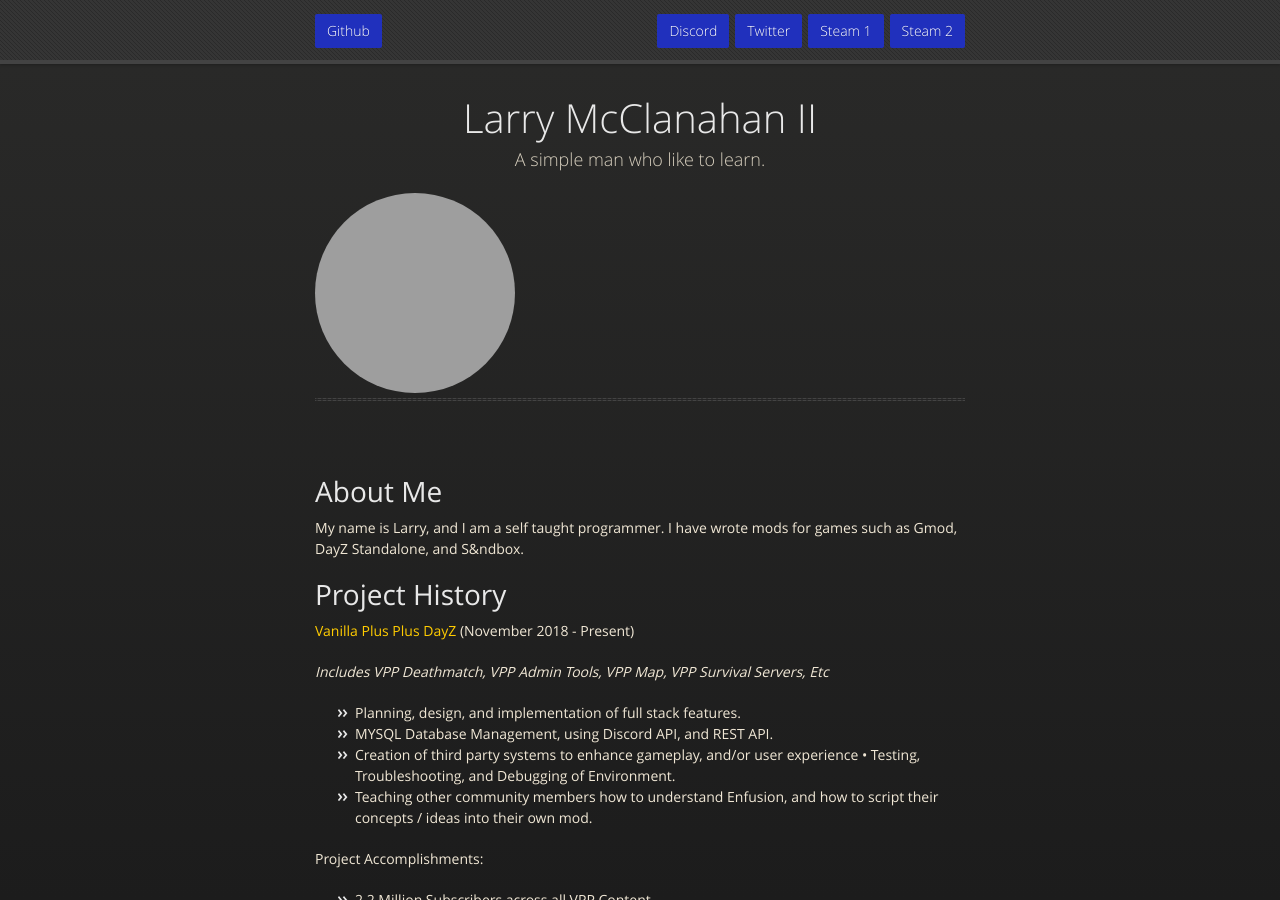
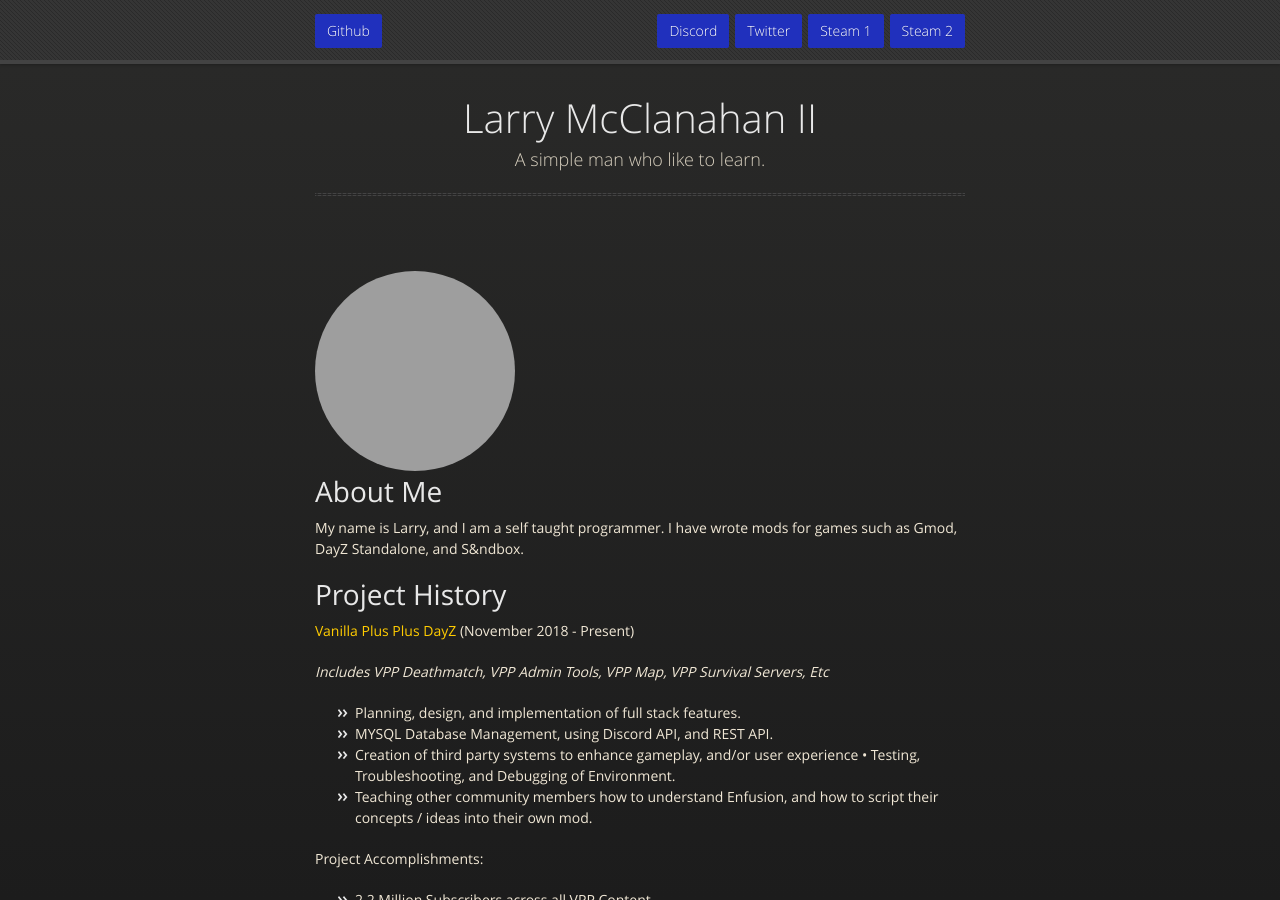
Before and after one commit to GravityWolfNotAmused/gravitywolfnotamused.github.io, a Jekyll site: the page built from index.md, in a window 1280 px wide and 900 px high. Built offline with Jekyll 4.4.1, drawn with Linux system fonts in a browser that asks for light colours; our own code applies the rules of GitHub Pages for plain Markdown files; grey boxes are pictures that could not be loaded.

Commit message:
Update default.html

```diff
--- a/_layouts/default.html
+++ b/_layouts/default.html
@@ -36,10 +36,9 @@
         <div id="title">
           <h1>{{ site.title | default: site.github.repository_name }}</h1>
           <p>{{ site.description | default: site.github.project_tagline }}</p>
-          <image style="border-radius: 50%; align-content: center;" src="https://avatars.githubusercontent.com/u/24533882?v=4" alt="Larry McClanahan">
           <hr>
         </div>
-
+        <image style="border-radius: 50%; align-content: center;" src="https://avatars.githubusercontent.com/u/24533882?v=4" alt="Larry McClanahan">
         {{ content }}
 
       </section>
```
